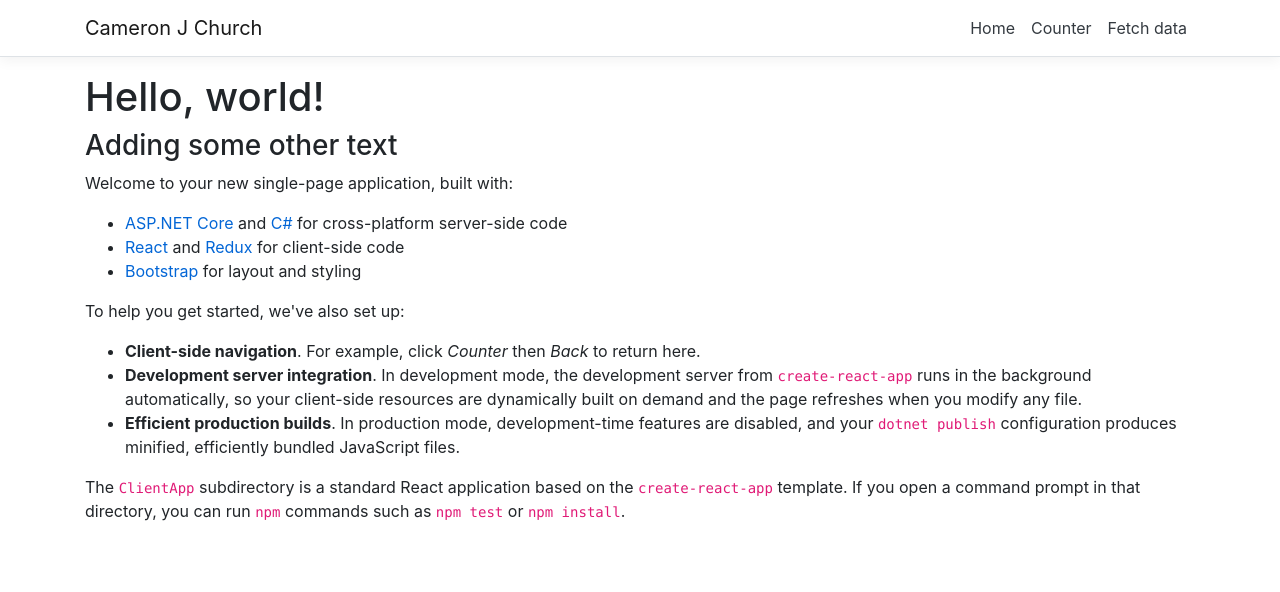
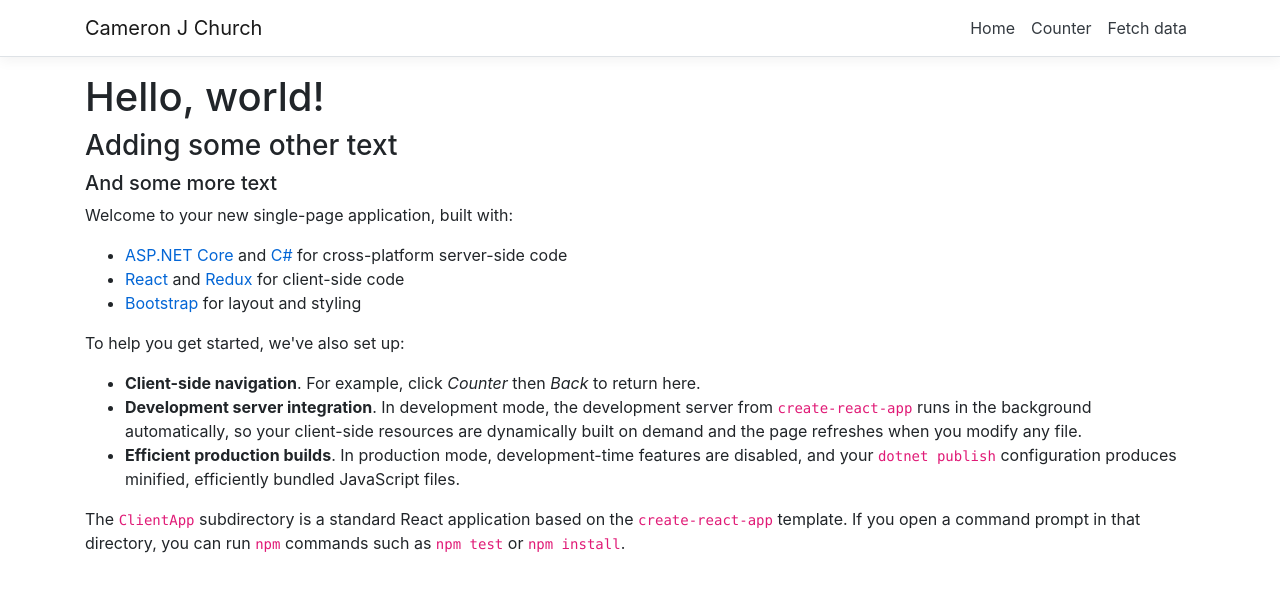
Before and after one commit to cameronjchurch/CameronJChurch, a React (Create React App) app in the folder CameronJChurch/ClientApp/: page / in a window 1280 px wide. Shown: the top 592 px of the page. Built offline with nearby package versions, Linux system fonts and the light colour scheme.

Commit message:
another test

```diff
--- a/CameronJChurch/ClientApp/src/components/Home.tsx
+++ b/CameronJChurch/ClientApp/src/components/Home.tsx
@@ -5,6 +5,7 @@
   <div>
         <h1>Hello, world!</h1>
         <h3>Adding some other text</h3>
+            <h5>And some more text</h5>
     <p>Welcome to your new single-page application, built with:</p>
     <ul>
       <li><a href='https://get.asp.net/'>ASP.NET Core</a> and <a href='https://msdn.microsoft.com/en-us/library/67ef8sbd.aspx'>C#</a> for cross-platform server-side code</li>
```
